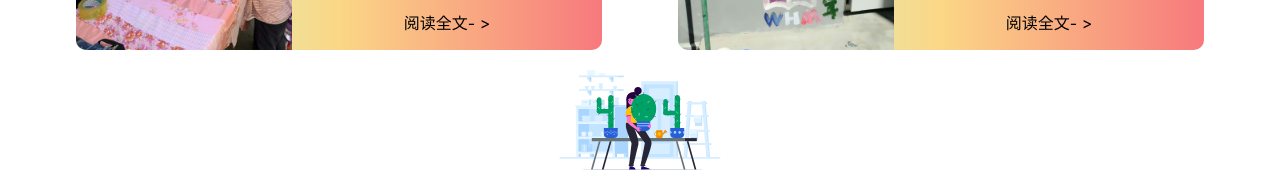
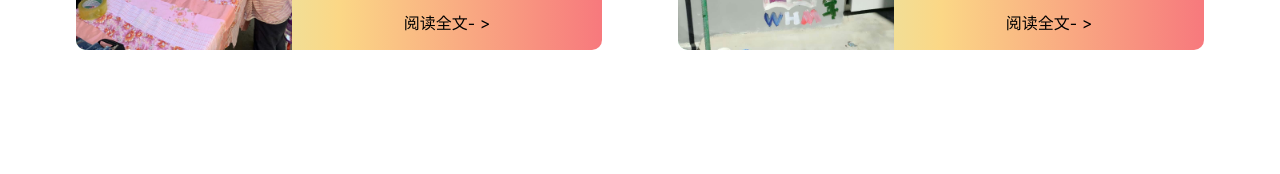
Before and after one commit to chenjunyan1/xixi_college, a React (Create React App) app in the folder my-app/: page / in a window 1280 px wide. Shown: the part 1161-1335 px from the top of the page. After the commit the page ends 1231 px from the top, so only its background shows below. Built offline with nearby package versions, Linux system fonts and the light colour scheme.

Commit message:
提交—3

```diff
--- a/my-app/src/App.js
+++ b/my-app/src/App.js
@@ -93,7 +93,7 @@ export default class App extends Component {
               <Route path="/Dynamic" component={Dynamic} />
               <Route path="/Support" component={Support} />
               <Route path="/Work_open" component={Work_open} />
-              <Route path="*" component={Img_404}/>
+              {/* <Route path="*" component={Img_404} /> */}
             </Suspense>
           </Switch>
           </Router>
--- a/my-app/src/Assembly/Bacteria_char/Img_404.jsx
+++ b/my-app/src/Assembly/Bacteria_char/Img_404.jsx
@@ -4,7 +4,7 @@ export default class Img_404 extends Component {
     render() {
         return (
             <div>
-                <img src="Img/4044.svg" width="100%" height="100vh" object-fit="cover" />
+                <img src="Img/4044.svg" width="100%"/>
             </div>
         )
     }
--- a/my-app/src/CSS/Home.css
+++ b/my-app/src/CSS/Home.css
@@ -29,3 +29,8 @@
 }
 
 /*响应式*/
+@media screen and (max-width: 600px) {
+    .yemian_1{
+        height: 300px;
+    }
+}
```
